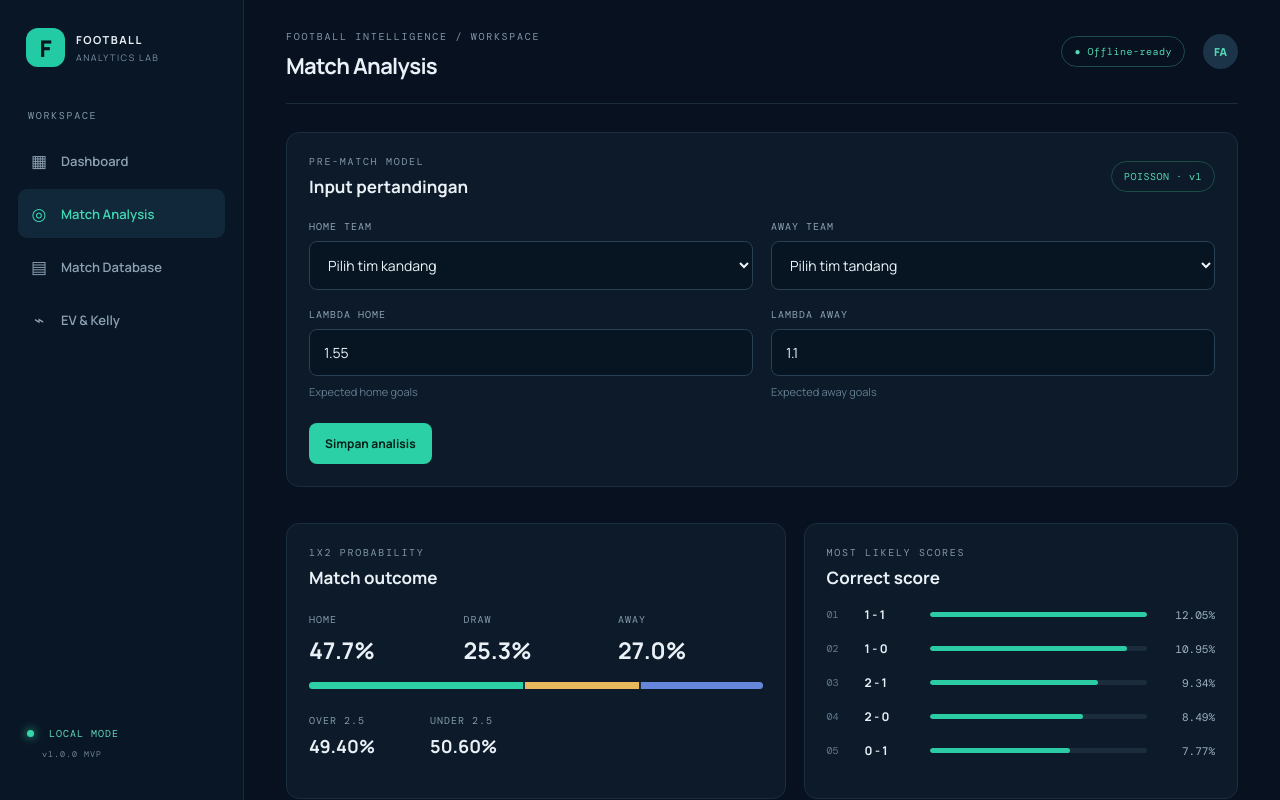
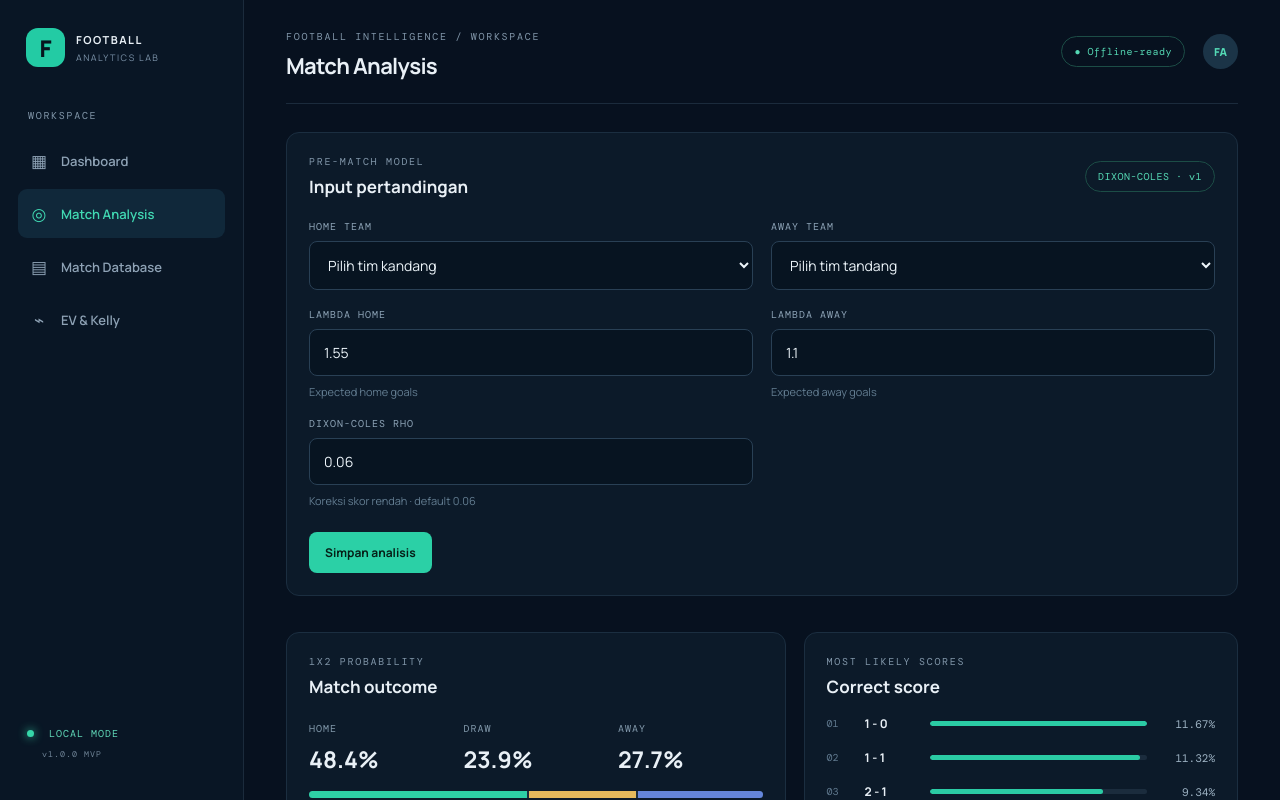
Before and after one commit to atenk092/football-analytics-lab-v2, a React (Vite) app: page / in a window 1280 px wide. Both pictures are taken after a click on the button "Buka Match Analysis ↗". Shown: the top 800 px of the page. Built offline with nearby package versions, Linux system fonts and the light colour scheme.

Commit message:
Add Dixon-Coles low-score correction to match probabilities

```diff
--- a/src/main.jsx
+++ b/src/main.jsx
@@ -16,12 +16,21 @@ const fmt = (n, d=1) => Number.isFinite(n) ? n.toFixed(d) : '—';
 const clamp = (n, a, b) => Math.max(a, Math.min(b, n));
 function factorial(n){ let x=1; for(let i=2;i<=n;i++) x*=i; return x; }
 function pois(k, lambda){ return Math.exp(-lambda) * Math.pow(lambda,k) / factorial(k); }
-function calculate(lh, la){
-  const max=10; let home=0,draw=0,away=0,over25=0,under25=0,score=[];
+function calculate(lh, la, rho=0.06){
+  const max=10; let home=0,draw=0,away=0,over25=0,under25=0,score=[],total=0;
   for(let h=0;h<=max;h++) for(let a=0;a<=max;a++){
-    const p=pois(h,lh)*pois(a,la); score.push({h,a,p});
-    if(h>a) home+=p; else if(h===a) draw+=p; else away+=p;
-    if(h+a>=3) over25+=p; else under25+=p;
+    let tau=1;
+    if(h===0&&a===0) tau=1-(lh*la*rho);
+    else if(h===0&&a===1) tau=1+(lh*rho);
+    else if(h===1&&a===0) tau=1+(la*rho);
+    else if(h===1&&a===1) tau=1-rho;
+    const p=Math.max(0,pois(h,lh)*pois(a,la)*tau);
+    score.push({h,a,p}); total+=p;
+  }
+  score=score.map(x=>({...x,p:x.p/total}));
+  for(const x of score){
+    if(x.h>x.a) home+=x.p; else if(x.h===x.a) draw+=x.p; else away+=x.p;
+    if(x.h+x.a>=3) over25+=x.p; else under25+=x.p;
   }
   return {home,draw,away,over25,under25,score:score.sort((x,y)=>y.p-x.p).slice(0,5)};
 }
@@ -29,18 +38,18 @@ const initialMatches = () => { try{return JSON.parse(localStorage.getItem('fal_m
 function App(){
   const [tab,setTab]=useState('overview');
   const [home,setHome]=useState(''),[away,setAway]=useState('');
-  const [lh,setLh]=useState(1.55),[la,setLa]=useState(1.10);
+  const [lh,setLh]=useState(1.55),[la,setLa]=useState(1.10),[rho,setRho]=useState(0.06);
   const [odds,setOdds]=useState(2.10),[stake,setStake]=useState(100000);
   const [matches,setMatches]=useState(initialMatches);
   const [notice,setNotice]=useState('');
-  const result=useMemo(()=>calculate(Number(lh),Number(la)),[lh,la]);
+  const result=useMemo(()=>calculate(Number(lh),Number(la),Number(rho)),[lh,la,rho]);
   const p=Number(result.over25);
   const ev=p*Number(odds)-1;
   const b=Number(odds)-1, kelly=b>0?clamp((b*p-(1-p))/b,0,1):0;
   function saveMatch(){
     if(!home||!away){setNotice('Pilih tim kandang dan tim tandang terlebih dahulu.');return;}
     if(home===away){setNotice('Tim kandang dan tandang tidak boleh sama.');return;}
-    const item={id:Date.now(),date:new Date().toISOString().slice(0,10),home,away,lambda_home:Number(lh),lambda_away:Number(la),p_home:result.home,p_draw:result.draw,p_away:result.away};
+    const item={id:Date.now(),date:new Date().toISOString().slice(0,10),home,away,lambda_home:Number(lh),lambda_away:Number(la),rho:Number(rho),p_home:result.home,p_draw:result.draw,p_away:result.away};
     const next=[item,...matches]; setMatches(next); localStorage.setItem('fal_matches',JSON.stringify(next)); setNotice('Analisis tersimpan di perangkat.'); setTimeout(()=>setNotice(''),2500);
   }
   function exportCsv(){
@@ -72,10 +81,10 @@ function App(){
       <section className="stat-grid"><Stat label="SAVED ANALYSES" value={matches.length} hint="Tersimpan di perangkat"/><Stat label="MODEL ENGINE" value="Poisson" hint="Independent goal model"/><Stat label="DATA MODE" value="Manual" hint="API belum terhubung"/></section>
       <section className="panel"><div className="panel-head"><div><div className="eyebrow">QUICK ACCESS</div><h3>Mulai analisis</h3></div><button className="primary" onClick={()=>setTab('analysis')}>Buka Match Analysis ↗</button></div><p className="muted">Masukkan estimasi gol (lambda) kandang dan tandang untuk menghitung probabilitas skor, 1X2, dan Over/Under 2.5.</p></section>
       <section className="panel"><div className="panel-head"><h3>Analisis terbaru</h3><button className="text-btn" onClick={()=>setTab('database')}>Lihat database →</button></div>{matches.length?<MatchTable rows={matches.slice(0,5)}/>:<Empty text="Belum ada analisis tersimpan. Mulai dari Match Analysis."/>}</section></>}
-    {tab==='analysis'&&<><section className="panel"><div className="panel-head"><div><div className="eyebrow">PRE-MATCH MODEL</div><h3>Input pertandingan</h3></div><span className="tag">POISSON · v1</span></div><div className="form-grid"><Field label="HOME TEAM"><select value={home} onChange={e=>setHome(e.target.value)}><option value="">Pilih tim kandang</option>{Object.entries(TEAM_GROUPS).map(([league,teams])=><optgroup key={league} label={league}>{teams.map(team=><option key={team} value={team}>{team}</option>)}</optgroup>)}</select></Field><Field label="AWAY TEAM"><select value={away} onChange={e=>setAway(e.target.value)}><option value="">Pilih tim tandang</option>{Object.entries(TEAM_GROUPS).map(([league,teams])=><optgroup key={league} label={league}>{teams.map(team=><option key={team} value={team}>{team}</option>)}</optgroup>)}</select></Field><Field label="LAMBDA HOME" hint="Expected home goals"><input type="number" min="0" max="6" step=".01" value={lh} onChange={e=>setLh(e.target.value)}/></Field><Field label="LAMBDA AWAY" hint="Expected away goals"><input type="number" min="0" max="6" step=".01" value={la} onChange={e=>setLa(e.target.value)}/></Field></div><button className="primary save-btn" onClick={saveMatch}>Simpan analisis</button></section>
+    {tab==='analysis'&&<><section className="panel"><div className="panel-head"><div><div className="eyebrow">PRE-MATCH MODEL</div><h3>Input pertandingan</h3></div><span className="tag">DIXON-COLES · v1</span></div><div className="form-grid"><Field label="HOME TEAM"><select value={home} onChange={e=>setHome(e.target.value)}><option value="">Pilih tim kandang</option>{Object.entries(TEAM_GROUPS).map(([league,teams])=><optgroup key={league} label={league}>{teams.map(team=><option key={team} value={team}>{team}</option>)}</optgroup>)}</select></Field><Field label="AWAY TEAM"><select value={away} onChange={e=>setAway(e.target.value)}><option value="">Pilih tim tandang</option>{Object.entries(TEAM_GROUPS).map(([league,teams])=><optgroup key={league} label={league}>{teams.map(team=><option key={team} value={team}>{team}</option>)}</optgroup>)}</select></Field><Field label="LAMBDA HOME" hint="Expected home goals"><input type="number" min="0" max="6" step=".01" value={lh} onChange={e=>setLh(e.target.value)}/></Field><Field label="LAMBDA AWAY" hint="Expected away goals"><input type="number" min="0" max="6" step=".01" value={la} onChange={e=>setLa(e.target.value)}/></Field><Field label="DIXON-COLES RHO" hint="Koreksi skor rendah · default 0.06"><input type="number" min="-0.2" max="0.2" step=".01" value={rho} onChange={e=>setRho(e.target.value)}/></Field></div><button className="primary save-btn" onClick={saveMatch}>Simpan analisis</button></section>
       <section className="results-grid"><div className="panel"><div className="eyebrow">1X2 PROBABILITY</div><h3>Match outcome</h3><div className="prob-row"><Prob label="HOME" value={result.home}/><Prob label="DRAW" value={result.draw}/><Prob label="AWAY" value={result.away}/></div><div className="bar"><i style={{width:(result.home*100)+'%'}}/><i style={{width:(result.draw*100)+'%'}}/><i style={{width:(result.away*100)+'%'}}/></div><div className="ou-row"><div><span>OVER 2.5</span><b>{fmt(result.over25*100,2)}%</b></div><div><span>UNDER 2.5</span><b>{fmt(result.under25*100,2)}%</b></div></div></div>
       <div className="panel"><div className="eyebrow">MOST LIKELY SCORES</div><h3>Correct score</h3>{result.score.map((s,i)=><div className="score-line" key={i}><span className="rank">0{i+1}</span><b>{s.h} - {s.a}</b><div className="mini-track"><i style={{width:(s.p/result.score[0].p*100)+'%'}}/></div><strong>{fmt(s.p*100,2)}%</strong></div>)}</div></section>
-      <section className="disclaimer">Model ini memakai Poisson independen dan lambda manual. Probabilitas skor dibatasi 0–10 gol per tim, sehingga ada pembulatan ekor distribusi. Belum ada koreksi Dixon-Coles atau kalibrasi historis.</section></>}
+      <section className="disclaimer">Model ini memakai Poisson dengan koreksi Dixon-Coles untuk skor rendah (0-0, 0-1, 1-0, 1-1). Lambda masih dimasukkan manual; rho adalah parameter yang perlu dikalibrasi dari data historis. Distribusi skor dibatasi 0–10 gol per tim dan dinormalisasi kembali.</section></>}
     {tab==='database'&&<section className="panel"><div className="panel-head"><div><div className="eyebrow">LOCAL DATASET</div><h3>Match database <span className="count">{matches.length}</span></h3></div><div className="button-row"><label className="secondary file-btn">Import CSV<input type="file" accept=".csv,text/csv" onChange={importCsv}/></label><button className="secondary" onClick={exportCsv}>Export CSV ↓</button></div></div>{matches.length?<MatchTable rows={matches}/>:<Empty text="Database masih kosong. Simpan analisis atau impor CSV untuk mulai mengisi."/>}<p className="muted tiny">Data tersimpan di browser/perangkat ini. Ekspor CSV secara berkala untuk backup.</p></section>}
     {tab==='tools'&&<section className="panel"><div className="eyebrow">VALUE & STAKING</div><h3>Expected Value & Kelly</h3><p className="muted">Contoh kalkulator untuk pilihan Over 2.5 berdasarkan probabilitas model.</p><div className="form-grid"><Field label="ODDS DECIMAL"><input type="number" min="1.01" step=".01" value={odds} onChange={e=>setOdds(e.target.value)}/></Field><Field label="STAKE / BANKROLL (IDR)"><input type="number" min="0" step="1000" value={stake} onChange={e=>setStake(e.target.value)}/></Field></div><div className="tool-results"><div><span>MODEL PROBABILITY · OVER 2.5</span><b>{fmt(p*100,2)}%</b></div><div><span>EXPECTED VALUE</span><b className={ev>=0?'positive':'negative'}>{ev>=0?'+':''}{fmt(ev*100,2)}%</b></div><div><span>FULL KELLY</span><b>{fmt(kelly*100,2)}%</b></div><div><span>FULL KELLY STAKE</span><b>Rp {Math.round(kelly*Number(stake)).toLocaleString('id-ID')}</b></div></div><div className="disclaimer">EV positif bukan jaminan hasil. Estimasi ini sangat bergantung pada kualitas lambda dan probabilitas model. Pertimbangkan fractional Kelly dan batas risiko; jangan mempertaruhkan dana yang tidak siap hilang.</div></section>}
     <footer>FOOTBALL ANALYTICS LAB <span>Built for disciplined analysis · {new Date().getFullYear()}</span></footer></main>
```
